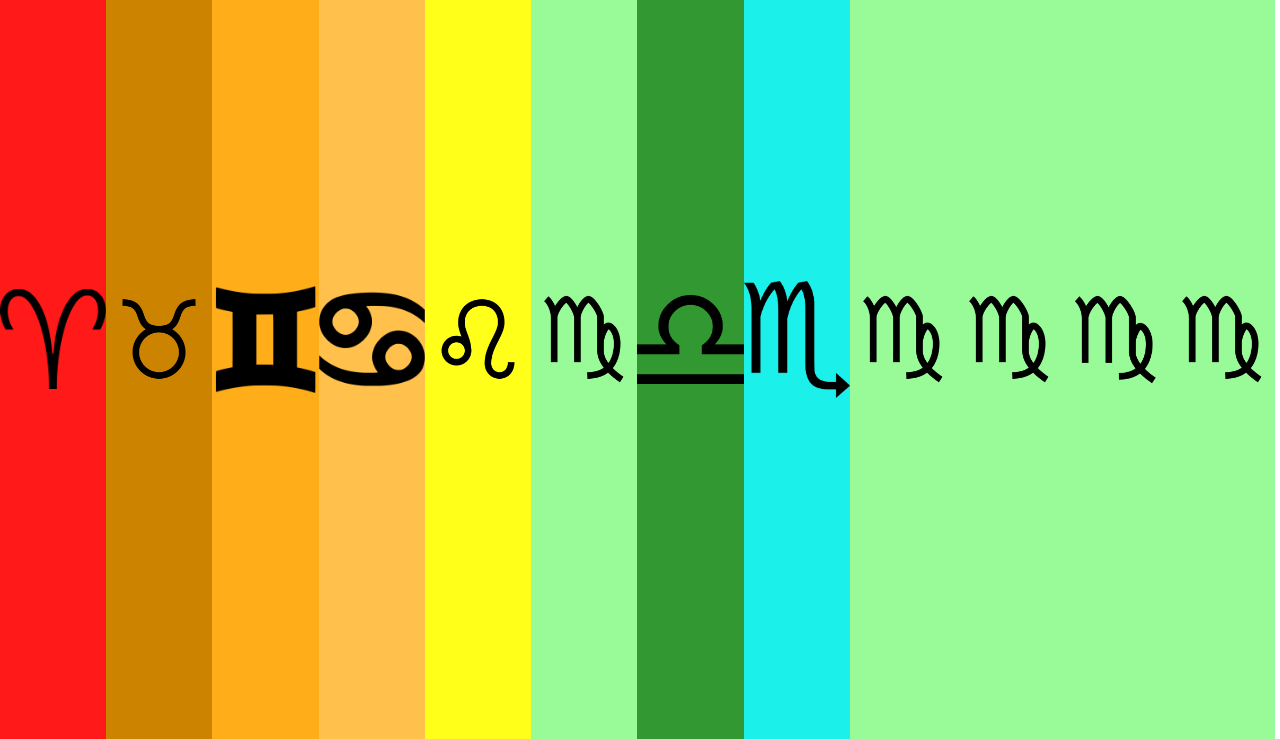
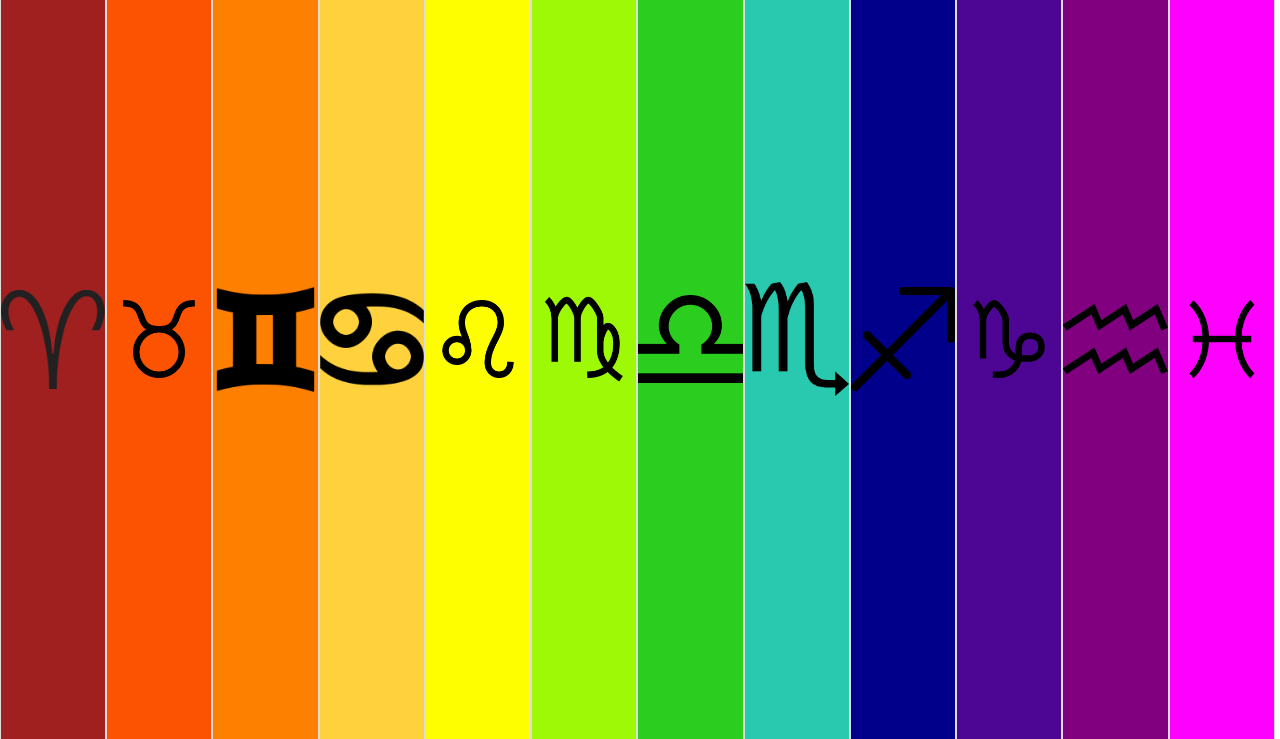
Before and after one commit to Vukasinn/Zodiacs, a plain HTML site: page index.html in a window 1280 px wide. Shown: the part 61-800 px from the top of the page. Drawn offline with nearby package versions, Linux system fonts and the light colour scheme.

Commit message:
Finishing the design.

```diff
--- a/css/styles.css
+++ b/css/styles.css
@@ -1,6 +1,8 @@
 html, body {
 	height: 100%; padding: 0; margin: 0;
 }
+
+
 
 
 div {
@@ -10,111 +12,127 @@ div {
 	background: black;
 	display: inline;
 	font-family: Pacifico;
+	border-left: solid 1px #DDD;
+	border-right: solid 1px #DDD;
+}
+
+div:hover{
+	cursor: pointer;
 }
 
 #aries {
-	background-image:url(../images/aries2.svg.png);
-	background-size: contain;
-	background-repeat: no-repeat;
-	background-color: #ff1919;
-	background-position: center;
+	background-image:url(../images/Aries2.svg.png);
+	background-color: #fe0000;
 }
 
 #taurus {
 	background: #AAA;
 	background-image:url(../images/taurus.png);
-	background-size: contain;
-	background-repeat: no-repeat;
-	background-color: #cc8400;
-	background-position: center;
+	background-color: #fb5301;
 }
 
 #gemini {
  	background: #AAA;
 	background-image:url(../images/gemini.png);
-	background-size: contain;
-	background-repeat: no-repeat;
-	background-color: #ffae19;
-	background-position: center;
+	background-color: #fe8000;
 }
 
 #cancer {
 	background: #AAA;
 	background-image:url(../images/cancer.png);
-	background-size: contain;
-	background-repeat: no-repeat;
-	background-color: #ffc04c;
-	background-position: center;
+	background-color: #ffd23d;
 }
 
 #leo{
 	background: #AAA;
 	background-image:url(../images/leo.png);
-	background-size: contain;
-	background-repeat: no-repeat;
-	background-color: #ffff19;
-	background-position: center;
+	background-color: #fefe00;
 }
 
 #virgo{
 	background: #AAA;
 	background-image:url(../images/virgo.png);
-	background-size: contain;
-	background-repeat: no-repeat;
-	background-color: #98fb98;
-	background-position: center;
+	background-color: #9df905;
 }
 
 #libra{
 	background: #AAA;
 	background-image:url(../images/libra.svg.png);
-	background-size: contain;
-	background-repeat: no-repeat;
-	background-color: #329932;
-	background-position: center;
+	background-color: #2bce1e;
 }
 
 #scorpio{
 	background: #AAA;
 	background-image:url(../images/scorpio.png);
-	background-size: contain;
-	background-repeat: no-repeat;
-	background-color: #1bf0eb;
-	background-position: center;
+	background-color: #29c9b0;
 }
 
 #saggitarius{
 	background: #AAA;
-	background-image:url(../images/virgo.png);
-	background-size: contain;
-	background-repeat: no-repeat;
-	background-color: #98fb98;
-	background-position: center;
+	background-image:url(../images/sagittarius.png);
+	background-color: #00008a;
+	color: white;
 }
 
 #capricorn{
 	background: #AAA;
-	background-image:url(../images/virgo.png);
-	background-size: contain;
-	background-repeat: no-repeat;
-	background-color: #98fb98;
-	background-position: center;
+	background-image:url(../images/capricorn.png);
+	background-color: #4d0694;
+	color: white;
 }
 
 #auqarius{
 	background: #AAA;
-	background-image:url(../images/virgo.png);
-	background-size: contain;
-	background-repeat: no-repeat;
-	background-color: #98fb98;
-	background-position: center;
+	background-image:url(../images/aquarius.png);
+	background-color: #800080;
+	color: white;
 }
 
 #pisces{
 	background: #AAA;
-	background-image:url(../images/virgo.png);
+	background-image:url(../images/pisces.png);
+	background-color: #fe00fe;
+}
+
+#aries,#taurus,#gemini,#cancer,#leo,#virgo,#libra,#scorpio,#saggitarius,#capricorn,#auqarius,#pisces{
 	background-size: contain;
 	background-repeat: no-repeat;
-	background-color: #98fb98;
 	background-position: center;
 }
+
+
+
+
+.overlay {
+  position: relative;
+}
+
+.overlay:before{
+  position: absolute;
+  content:" ";
+  top:0;
+  left:0;
+  width:100%;
+  height:100%;
+  display: none;
+  z-index:0;
+}
+
+.overlay:hover:before{
+  display: block;
+}
+
+#aries:before,
+#taurus:before,
+#gemini:before,
+#cancer:before,
+#leo:before,
+#virgo:before,
+#libra:before,
+#scorpio:before,
+#saggitarius:before,
+#capricorn:before,
+#auqarius:before,
+#pisces:before{
+	background-color: rgba(68,65,65,0.5);
+}
--- a/index.html
+++ b/index.html
@@ -6,54 +6,55 @@
 	<link rel="stylesheet" href="css/styles.css">
 	<link rel="stylesheet" href="https://maxcdn.bootstrapcdn.com/bootstrap/4.0.0-beta/css/bootstrap.min.css" integrity="sha384-/Y6pD6FV/Vv2HJnA6t+vslU6fwYXjCFtcEpHbNJ0lyAFsXTsjBbfaDjzALeQsN6M" crossorigin="anonymous">
 	<link href="https://fonts.googleapis.com/css?family=Pacifico" rel="stylesheet">
+	<script src="https://ajax.googleapis.com/ajax/libs/jquery/3.2.1/jquery.min.js"></script>
 </head>
 <body>
 
-		<div id="aries">
+		<div id="aries" class="overlay">
 			<h2 class="text-center">Aries</h2>
 		</div>
 
-		<div id="taurus">
+		<div id="taurus" class="overlay">
 			<h2 class="text-center">Taurus</h2>
 		</div>
 
-		<div id="gemini">
+		<div id="gemini" class="overlay">
 			<h2 class="text-center">Gemini</h2>
 		</div>
 
-		<div id="cancer">
+		<div id="cancer" class="overlay">
 			<h2 class="text-center">Cancer</h2>
 		</div>
 
-		<div id="leo">
+		<div id="leo" class="overlay">
 			<h2 class="text-center">Leo</h2>
 		</div>
 
-		<div id="virgo">
+		<div id="virgo" class="overlay">
 			<h2 class="text-center">Virgo</h2>
 		</div>
 
-		<div id="libra">
+		<div id="libra" class="overlay">
 			<h2 class="text-center">Libra</h2>
 		</div>
 
-		<div id="scorpio">
+		<div id="scorpio" class="overlay">
 			<h2 class="text-center">Scorpio</h2>
 		</div>
 
-		<div id="saggitarius">
-			<h2 class="text-center">Saggitarius</h2>
+		<div id="saggitarius" class="overlay">
+			<h3 class="text-center">Saggitarius</h3>
 		</div>
 
-		<div id="capricorn">
-			<h2 class="text-center">Capricorn</h2>
+		<div id="capricorn" class="overlay">
+			<h3 class="text-center">Capricorn</h3>
 		</div>
 
-		<div id="auqarius">
+		<div id="auqarius" class="overlay">
 			<h2 class="text-center">Aquarius</h2>
 		</div>
 
-		<div id="pisces">
+		<div id="pisces" class="overlay">
 			<h2 class="text-center">Pisces</h2>
 		</div>
 
```
Also changed, not shown: images/aquarius.png (added), images/capricorn.png (added), images/pisces.png (added), images/sagittarius.png (added).
